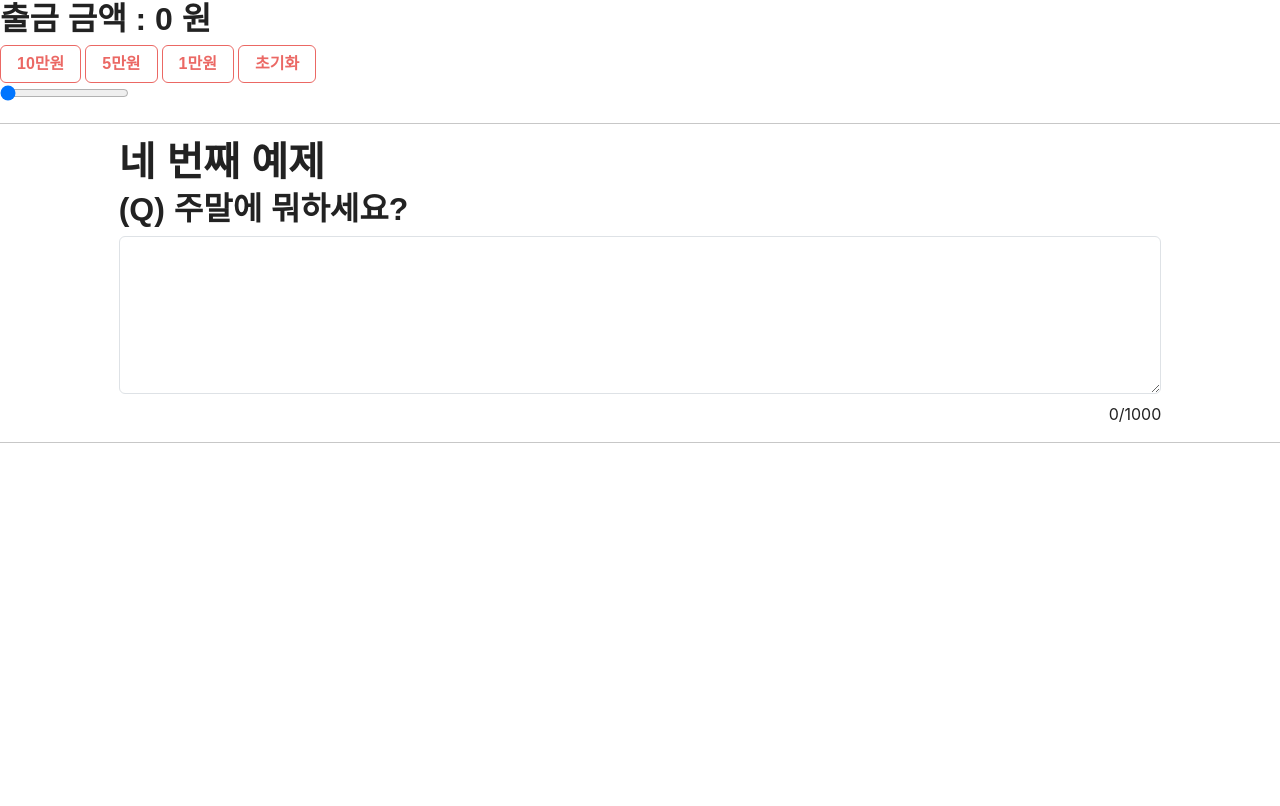
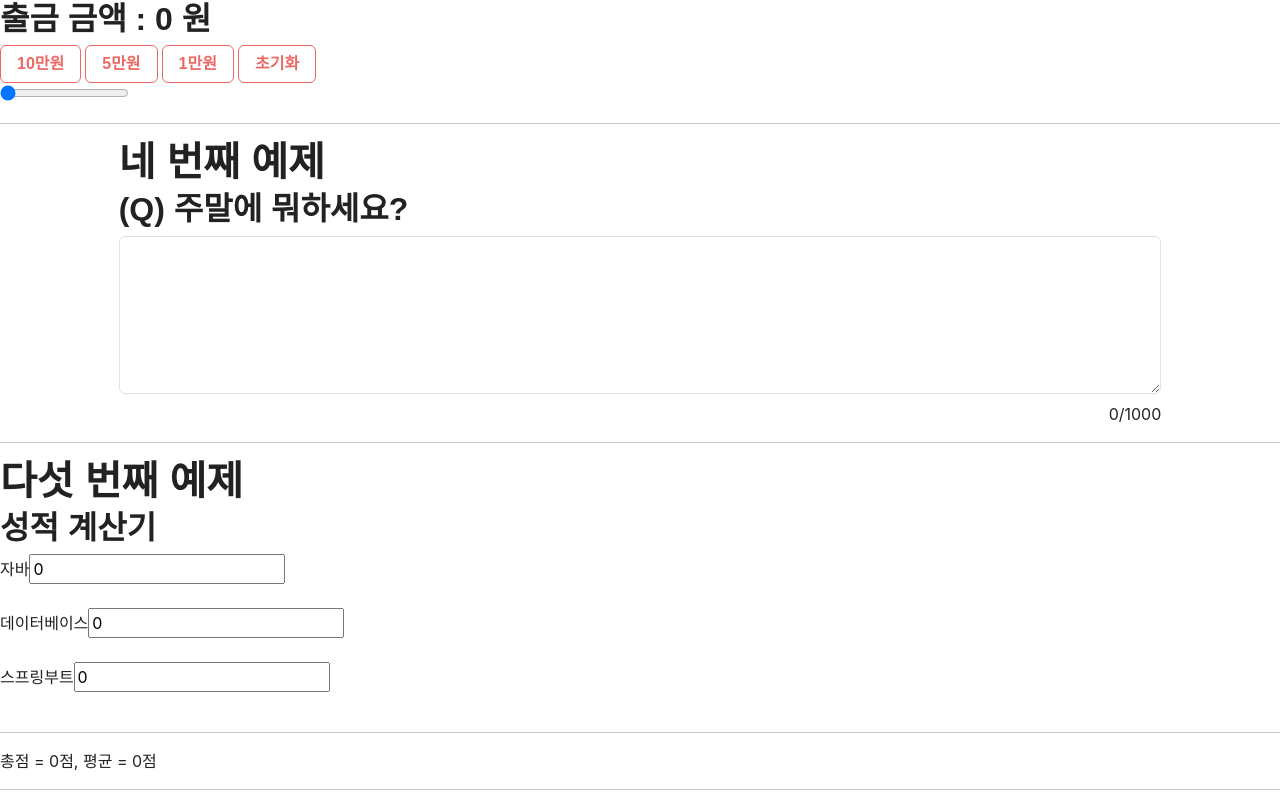
Before and after one commit to wijaemin/react-practice, a React (Create React App) app in the folder demo03/: page / in a window 1280 px wide. Shown: the part 608-1414 px from the top of the page. Before the commit the page ends 1067 px from the top, so only its background shows below. Built offline with nearby package versions, Linux system fonts and the light colour scheme; a web font is replaced by a local one.

Commit message:
성적 계산기

```diff
--- a/demo03/src/App.js
+++ b/demo03/src/App.js
@@ -2,6 +2,7 @@ import Exam01 from "./components/Exam01";
 import Exam02 from "./components/Exam02";
 import Exam03 from "./components/Exam03";
 import Exam04 from "./components/Exam04";
+import Exam05 from "./components/Exam05";
 function App() {
   return (
     <>
@@ -15,6 +16,8 @@ function App() {
       <hr/>
       <Exam04/>
       <hr/>
+      <Exam05/>
+      <hr/>
     </>
 
   );
--- /dev/null
+++ b/demo03/src/components/Exam05.js
@@ -0,0 +1,32 @@
+import { useEffect, useState } from "react";
+
+const Exam05 = ()=>{
+    //state를 3개로 보면 = java, dbms, boot
+    //state를 5개로 보면 = (java, dbms, boot)->(total, avg)
+    const[java, setJava] = useState(0);
+    const[dbms, setDbms] = useState(0);
+    const[boot, setBoot] = useState(0);
+    const[total, setTotal] = useState(0);
+    const[avg, setAvg] = useState(0);
+
+
+    useEffect(()=>{
+        setTotal(java+dbms+boot);
+    },[java, dbms, boot]);
+    useEffect(()=>{
+        setAvg(total/3);
+    },[total]);
+    return(
+        <>
+            <h1>다섯 번째 예제</h1>
+            <h2>성적 계산기</h2>
+            자바<input type="number" value={java} onChange={e=>setJava(parseInt(e.target.value))}/><br/><br/>
+            데이터베이스<input type="number" value={dbms} onChange={e=>setDbms(parseInt(e.target.value))}/><br/><br/>
+            스프링부트<input type="number" value={boot} onChange={e=>setBoot(parseInt(e.target.value))}/><br/><br/>
+            <hr/>
+            총점 = {total}점, 평균 = {avg}점
+        </>
+    );
+};
+
+export default Exam05;
```
